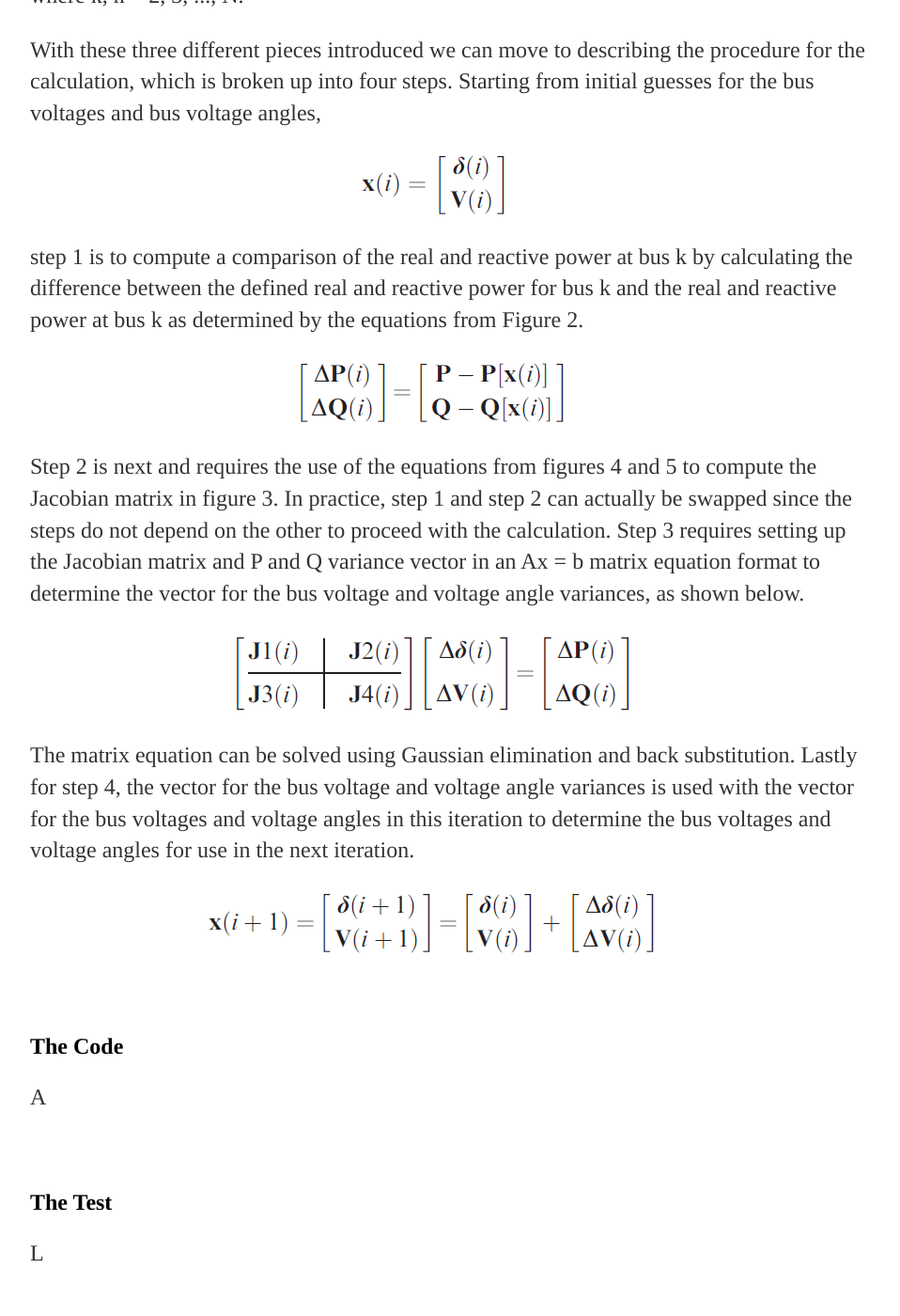
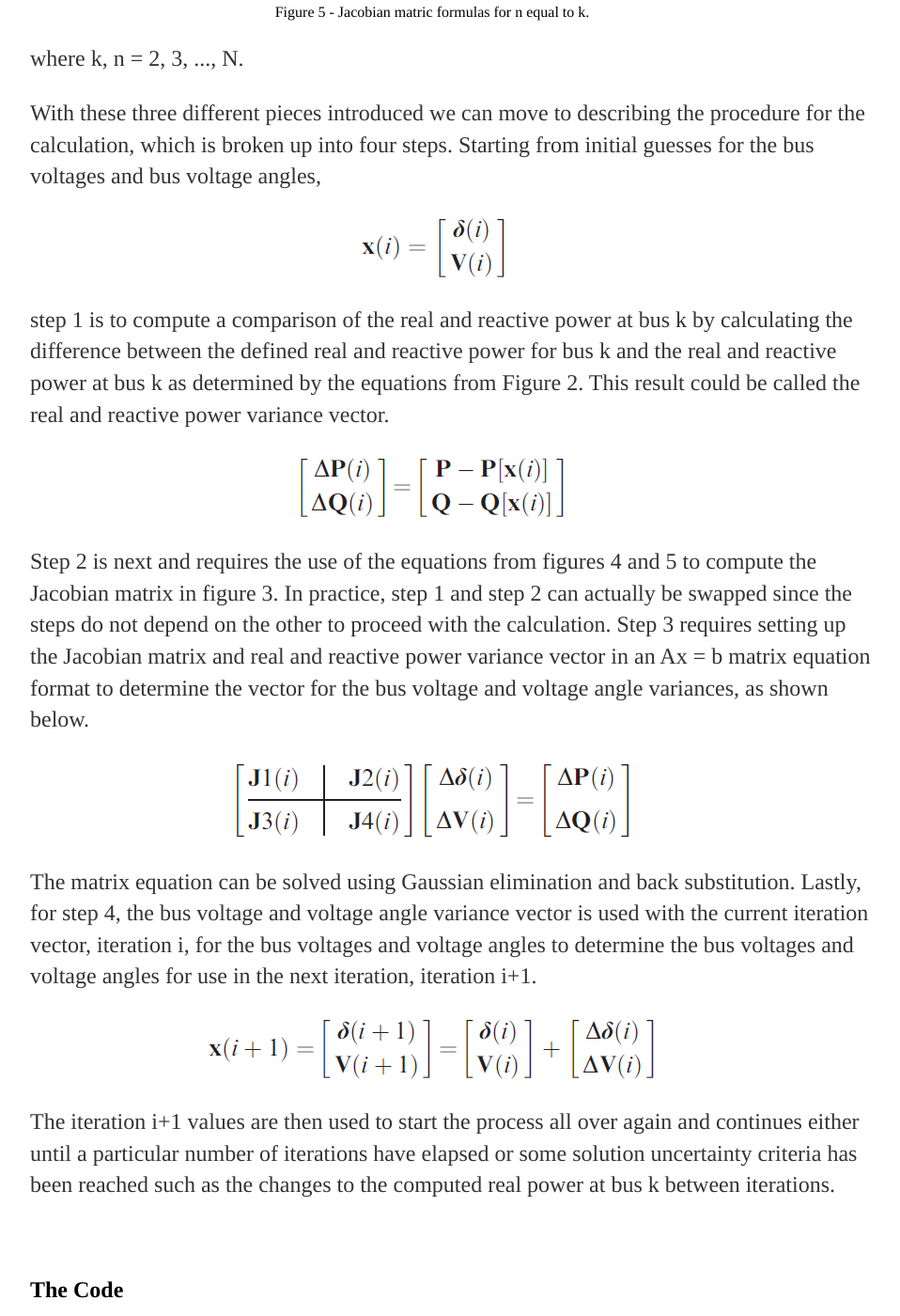
Before and after one commit to MalcolmHodgins/MalcolmHodgins.github.io, a Jekyll site: the page built from _posts/2022-06-22-Power Flow Solution by Newton Raphson.md, in a window 1280 px wide and 1400 px high, scrolled down 3319 px. Shown: the whole window at 94% size, without its empty margins (160-1118 px from the left). Built offline with Jekyll 4.4.1, drawn with Linux system fonts in a browser that asks for light colours; some of the changed text lies outside the part shown.

Commit message:
power flow post edit

```diff
--- a/_posts/2022-06-22-Power Flow Solution by Newton Raphson.md
+++ b/_posts/2022-06-22-Power Flow Solution by Newton Raphson.md
@@ -16,7 +16,7 @@ date: 2022-06-22
 <section>
   <h2> The Math </h2>
     <p>
-      As we start, I should note I have drawn from the textbook Power System Analysis and Design by D.Glover, M. Sarma, T. Overbye to aid in the explanation of the calculation and for the formula images. There are a couple different pieces that are required in order to begin this calculation for example, a given bus will have a voltage (V), a voltage angle (delta), and a certain real power (P) and reactive power (Q) while operating in a power system. For the calculation, the variables are rolled into the vectors shown below.
+      As we start, I should note I have drawn from the textbook Power System Analysis and Design by D.Glover, M. Sarma, T. Overbye to aid in the explanation of the calculation and for the formula images. There are a couple different pieces that are required in order to begin this calculation. For each bus in the system, we need to set up variables for the voltage (V), voltage angle (delta), real power (P), and reactive power (Q). For the calculation, the variables are rolled into the vectors shown below. Depending on the types of buses being considered some of these variables could be omitted but for now we are assuming all are required.
     </p>
     <figure>
       <img src="/images/power_flow_solution_NR/V_delta_P_Q_vector.png" class="centered">
@@ -26,14 +26,14 @@ date: 2022-06-22
       Where V, P, and Q are in per-units but the voltage angle, delta, is in radians. Note, that the vector elements are numbered from 2 to N where N is the number of buses in the power system and 1 is omitted because it would refer to the slack bus (or the main grid bus) for which the voltage and voltage angle are already known (1.0 + j0.0 p.u.).
     </p>
     <p>
-      Next, the real and reactive power for a bus k for k = 2, 3, ...,N can be calculated according to the equations below utilizing the values for V and delta according the latest iteration's values for these variables. For the first iteration, these would be initial guesses of these values.
+      Next, the real and reactive power for bus k for k = 2, 3, ..., N can be calculated according to the equations below utilizing the values for V and delta according the latest iteration's values for these variables. For the first iteration, these would be initial guesses of these values.
     </p>
     <figure>
       <img src="/images/power_flow_solution_NR/bus_real_reactive_power_eqns.png" class="centered">
       <figcaption class="centered"> Figure 2 - Real and reactive power for bus k.</figcaption>
     </figure>
     <p>
-      The last major piece is the Jacobian matrix for the power system. It is shown below and split into for different regions, J1 to J4.
+      The last major piece is the Jacobian matrix for the power system. It is shown below and split into four different regions, J1 to J4.
     </p>
     <figure>
       <img src="/images/power_flow_solution_NR/jacobian.png" class="centered">
@@ -47,7 +47,7 @@ date: 2022-06-22
       <figcaption class="centered"> Figure 4 - Jacobian matric formulas for n not equal to k.</figcaption>
     </figure>
     <p>
-      and for instances where n does equal k, these equations can be used
+      and for instances where n does equal k, the equations below can be used
     </p>
     <figure>
       <img src="/images/power_flow_solution_NR/jacobian_n_equals_k.png" class="centered">
@@ -63,23 +63,26 @@ date: 2022-06-22
       <img src="/images/power_flow_solution_NR/initial_voltages.png" class="centered">
     </figure>
     <p>
-      step 1 is to compute a comparison of the real and reactive power at bus k by calculating the difference between the defined real and reactive power for bus k and the real and reactive power at bus k as determined by the equations from Figure 2.
+      step 1 is to compute a comparison of the real and reactive power at bus k by calculating the difference between the defined real and reactive power for bus k and the real and reactive power at bus k as determined by the equations from Figure 2. This result could be called the real and reactive power variance vector.
     </p>
     <figure>
       <img src="/images/power_flow_solution_NR/delta_P_Q.png" class="centered">
     </figure>
     <p>
-      Step 2 is next and requires the use of the equations from figures 4 and 5 to compute the Jacobian matrix in figure 3. In practice, step 1 and step 2 can actually be swapped since the steps do not depend on the other to proceed with the calculation. Step 3 requires setting up the Jacobian matrix and P and Q variance vector in an Ax = b matrix equation format to determine the vector for the bus voltage and voltage angle variances, as shown below.
+      Step 2 is next and requires the use of the equations from figures 4 and 5 to compute the Jacobian matrix in figure 3. In practice, step 1 and step 2 can actually be swapped since the steps do not depend on the other to proceed with the calculation. Step 3 requires setting up the Jacobian matrix and real and reactive power variance vector in an Ax = b matrix equation format to determine the vector for the bus voltage and voltage angle variances, as shown below.
     </p>
     <figure>
       <img src="/images/power_flow_solution_NR/matrix_eqn.png" class="centered">
     </figure>
     <p>
-      The matrix equation can be solved using Gaussian elimination and back substitution. Lastly for step 4, the vector for the bus voltage and voltage angle variances is used with the vector for the bus voltages and voltage angles in this iteration to determine the bus voltages and voltage angles for use in the next iteration.
+      The matrix equation can be solved using Gaussian elimination and back substitution. Lastly, for step 4, the bus voltage and voltage angle variance vector is used with the current iteration vector, iteration i, for the bus voltages and voltage angles to determine the bus voltages and voltage angles for use in the next iteration, iteration i+1.
     </p>
     <figure>
       <img src="/images/power_flow_solution_NR/increment_V_delta_eqn.png" class="centered">
     </figure>
+    <p>
+      The iteration i+1 values are then used to start the process all over again and continues either until a particular number of iterations have elapsed or some solution uncertainty criteria has been reached such as the changes to the computed real power at bus k between iterations.
+    </p>
 
 </section>
 
```
